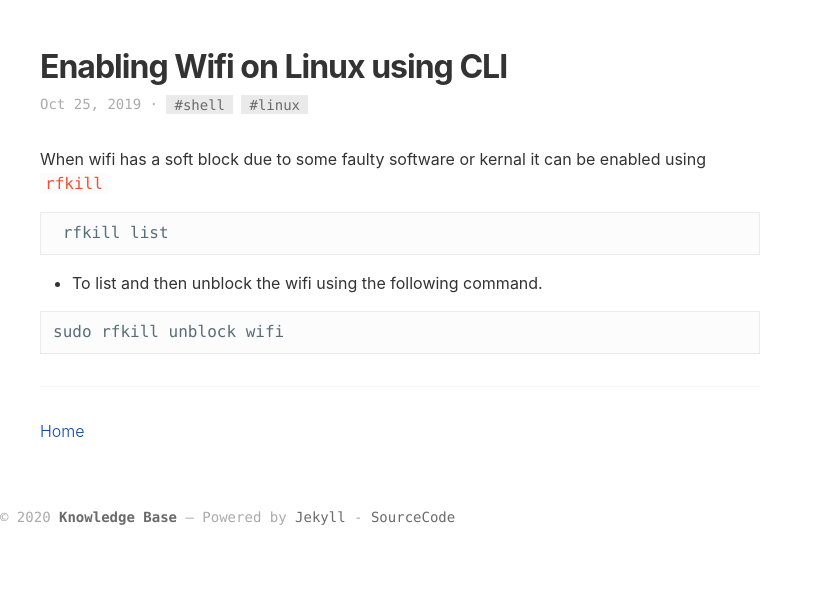
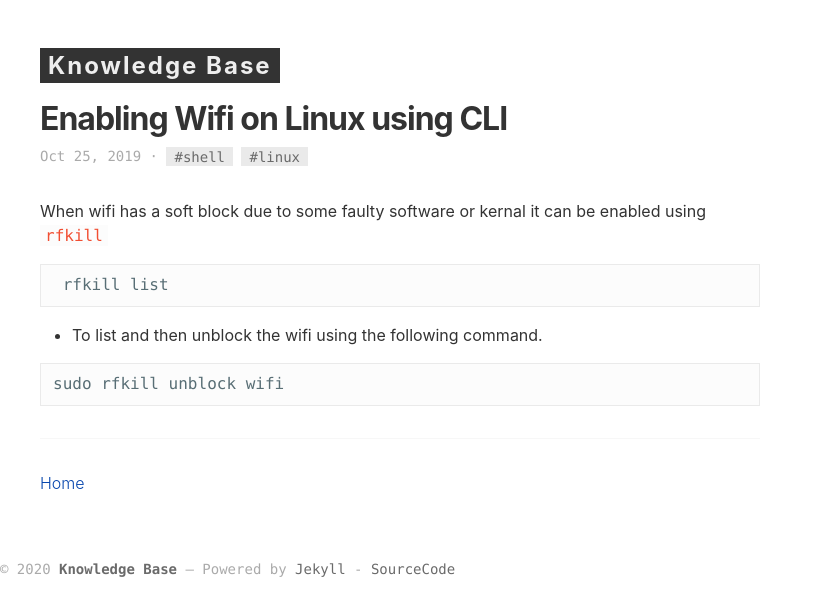
Before and after one commit to mraza007/knowledge-book, a Jekyll site: the page built from _posts/2019-10-25-enabling-wifi-linux.md, in a window 1280 px wide. Shown: the top 616 px of the page, without its empty margins (0-823 px from the left). Built offline with Jekyll 4.4.1, drawn with Linux system fonts in a browser that asks for light colours.

Commit message:
Update post.html

```diff
--- a/_layouts/post.html
+++ b/_layouts/post.html
@@ -1,6 +1,7 @@
 ---
 layout: default
 ---
+<h1 class="smallcap"><a class="site-title" href="{{site.url}}">Knowledge Base</a></h1>
 <article class="post" itemscope itemtype="http://schema.org/BlogPosting">
   <header class="post-header">
     <h1 class="post-title" itemprop="name headline">{{ page.title }}</h1>
```
